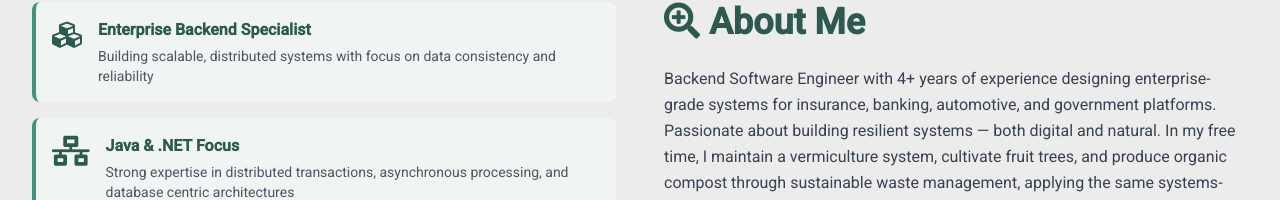
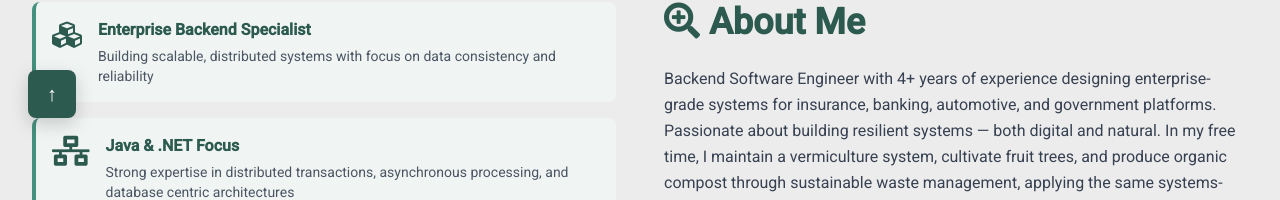
Before and after one commit to Carlos810/MyPortfolioWebVersionAsSoftwareEngineer, an Angular app: page / in a window 1280 px wide. Shown: the part 654-854 px from the top of the page. Built offline with nearby package versions, Linux system fonts and the light colour scheme.

Commit message:
add new button to start at top, refactor scss elements, add link to my resume link from online storage

```diff
--- a/src/app/app.component.html
+++ b/src/app/app.component.html
@@ -232,7 +232,7 @@
          <span>
           <i class="fas fa-terminal"></i>
          </span>
-        Career Timeline
+        Timeline Career
       </h2>
 
       <app-timeline></app-timeline>
@@ -314,3 +314,8 @@
      <p>See you soon, thanks for visiting!</p>
   </div>
 </footer>
+
+<!-- Botón para ir al navbar -->
+<button class="btn-scroll-navbar" aria-label="Ir al navbar" (click)="scrollToNavbar()">
+  <span class="arrow">↑</span>
+</button>
--- a/src/app/app.component.scss
+++ b/src/app/app.component.scss
@@ -1,7 +1,5 @@
-// Import variables and mixins
-@import '../styles/variables';
-@import '../styles/mixins';
-@import '../styles/functions';
+// Use shared styles via the new module system
+@use '../styles/index' as *;
 
 :host {
   --color-primary-dark: #2d5a4f;
@@ -63,3 +61,36 @@ a, button {
     transition: none !important;
   }
 }
+
+/* Estilos para el botón que lleva al navbar */
+.btn-scroll-navbar {
+  position: fixed;
+  bottom: 1.75rem;
+  left: 1.75rem;
+  transform: none;
+  width: 48px;
+  height: 48px;
+  background: var(--color-primary-dark, #2d5a4f);
+  color: #fff;
+  border: none;
+  border-radius: 8px;
+  display: flex;
+  align-items: center;
+  justify-content: center;
+  box-shadow: 0 6px 18px rgba(0,0,0,0.18);
+  cursor: pointer;
+  z-index: 1200;
+}
+
+.btn-scroll-navbar .arrow {
+  font-size: 20px;
+  line-height: 1;
+}
+
+.btn-scroll-navbar:focus {
+  outline: 3px solid rgba(69,144,127,0.24);
+}
+
+@media (max-width: 768px) {
+  .btn-scroll-navbar { display: none; }
+}
--- a/src/app/app.component.ts
+++ b/src/app/app.component.ts
@@ -1,10 +1,12 @@
-import { Component , signal} from '@angular/core';
-import { RouterOutlet } from '@angular/router';
+import { Component , signal, OnDestroy } from '@angular/core';
+import { RouterOutlet, Router, NavigationEnd } from '@angular/router';
 import { MatSlideToggleModule } from '@angular/material/slide-toggle';
 import { FormsModule } from '@angular/forms';
 import { NavbarComponent } from './layout/navbar/navbar.component';
 import { HeroComponent } from './layout/hero/hero.component';
 import { TimelineComponent } from './layout/timeline/timeline.component';
+import { ViewportScroller } from '@angular/common';
+import { Subscription } from 'rxjs';
 
 @Component({
   selector: 'app-root',
@@ -25,6 +27,38 @@ import { TimelineComponent } from './layout/timeline/timeline.component';
 export class AppComponent {
   title = 'carlos-portfolio-clean';
   isEnabled = signal(true);
+  private routerSub?: Subscription;
+
+  constructor(private router: Router, private viewport: ViewportScroller) {
+    // Ensure page scrolls to top on navigation (including initial load)
+    this.routerSub = this.router.events.subscribe(evt => {
+      if (evt instanceof NavigationEnd) {
+        try {
+          this.viewport.scrollToPosition([0, 0]);
+        } catch (e) {
+          window.scrollTo(0, 0);
+        }
+      }
+    });
+  }
+
+  scrollToNavbar(): void {
+    const el = document.getElementById('navbar');
+    if (el) {
+      el.scrollIntoView({ behavior: 'smooth', block: 'start' });
+      return;
+    }
+    // Fallback: use viewport service
+    try {
+      this.viewport.scrollToPosition([0, 0]);
+    } catch (e) {
+      window.scrollTo({ top: 0, behavior: 'smooth' } as any);
+    }
+  }
+
+  ngOnDestroy(): void {
+    this.routerSub?.unsubscribe();
+  }
 
 
 }
--- a/src/app/app.config.ts
+++ b/src/app/app.config.ts
@@ -1,11 +1,17 @@
-import { ApplicationConfig, provideZoneChangeDetection } from '@angular/core';
-import { provideRouter } from '@angular/router';
+import { ApplicationConfig, provideZoneChangeDetection} from '@angular/core';
+import { provideRouter, withInMemoryScrolling } from '@angular/router';
+import { provideAnimations } from '@angular/platform-browser/animations';
 import { routes } from './app.routes';
-import { provideAnimations } from '@angular/platform-browser/animations';
 
 export const appConfig: ApplicationConfig = {
-  providers: [provideZoneChangeDetection({ eventCoalescing: true }),
-     provideRouter(routes),
-     provideAnimations()
-    ]
+  providers: [
+    provideZoneChangeDetection({ eventCoalescing: true }),
+    provideRouter(routes,
+      withInMemoryScrolling({
+        scrollPositionRestoration: 'top',
+        anchorScrolling: 'enabled'
+      })
+    ),
+    provideAnimations()
+  ]
 };
--- a/src/app/layout/hero/hero.component.html
+++ b/src/app/layout/hero/hero.component.html
@@ -24,7 +24,7 @@
           <!-- BUTTONS (subidos) -->
           <div class="flex flex-col sm:flex-row gap-4 pt-2">
 
-            <a href="/assets/resume.pdf" target="_blank"
+            <a href="https://mega.nz/file/2JFhxTQa#yh6HW6QW5YVynUMBSjdK47AlQnXmKe7xOWH0tNidYsA" target="_blank"
                download
                class="inline-flex items-center justify-center gap-2 px-6 py-3  bg-[#39EAD9] text-primary-dark font-semibold rounded-lg hover:bg-gray-100 transition-all duration-300 shadow-xl relative z-20">
               <i class="fas fa-download"></i>
--- a/src/app/layout/navbar/navbar.component.html
+++ b/src/app/layout/navbar/navbar.component.html
@@ -1,4 +1,4 @@
-<mat-toolbar color="warn" class="toolbar">
+<mat-toolbar id="navbar" color="warn" class="toolbar">
 
   <!-- Shield -->
   <i class="fas fa-shield-alt text-emerald-400 text-lg mr-3"></i>
--- /dev/null
+++ b/src/styles/_index.scss
@@ -0,0 +1,4 @@
+// Centraliza los forwards de los partials de estilos
+@forward 'variables';
+@forward 'mixins';
+@forward 'functions';
```
